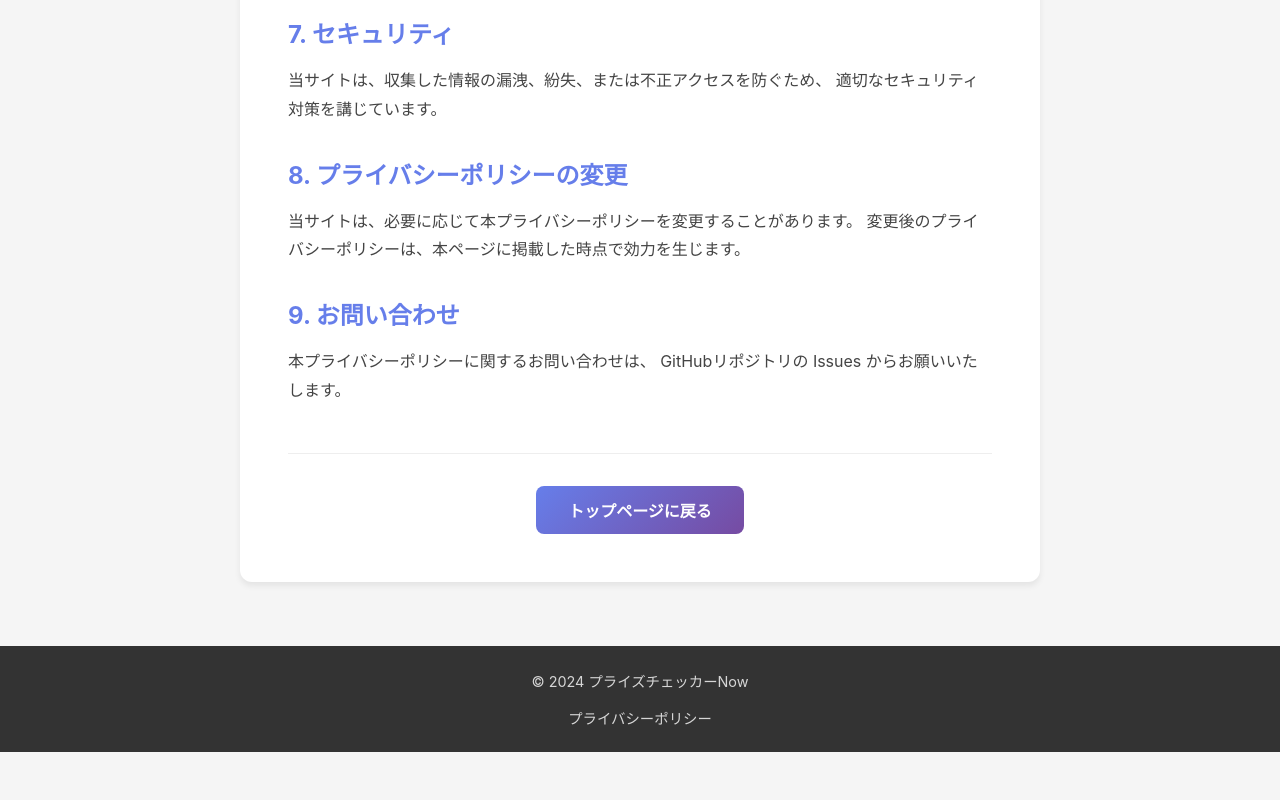
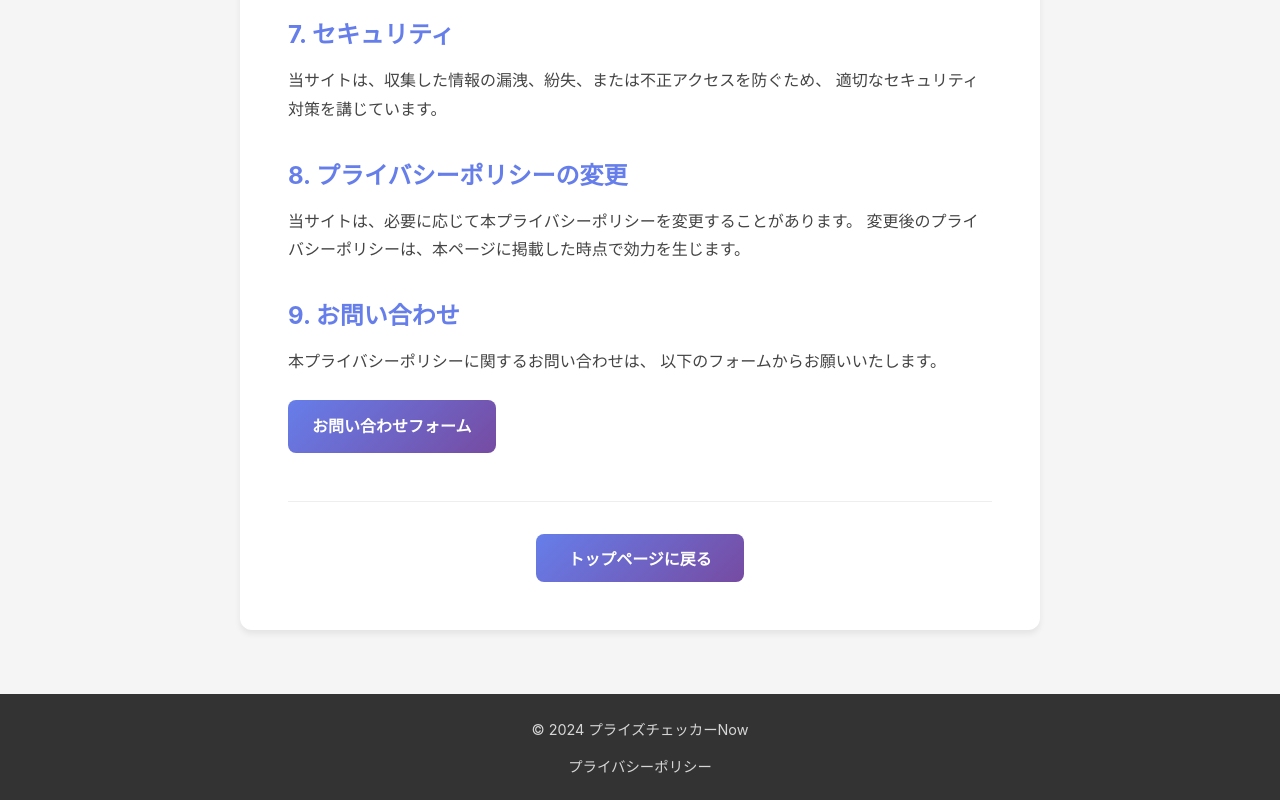
Before and after one commit to uipiki/checker-web, a React (Vite) app: page /privacy-policy in a window 1280 px wide. Shown: the part 2153-2953 px from the top of the page. Before the commit the page ends 2905 px from the top, so only its background shows below. Built offline with nearby package versions, Linux system fonts and the light colour scheme; no server answers.

Commit message:
Add Google Form contact link to Privacy Policy

```diff
--- a/src/pages/PrivacyPolicy.css
+++ b/src/pages/PrivacyPolicy.css
@@ -71,6 +71,23 @@
   color: #764ba2;
 }
 
+.contact-link {
+  display: inline-block;
+  padding: 0.75rem 1.5rem;
+  background: linear-gradient(135deg, #667eea 0%, #764ba2 100%);
+  color: white !important;
+  text-decoration: none !important;
+  border-radius: 8px;
+  font-weight: 600;
+  transition: transform 0.2s;
+  margin-top: 0.5rem;
+}
+
+.contact-link:hover {
+  transform: translateY(-2px);
+  color: white !important;
+}
+
 .back-link {
   margin-top: 3rem;
   padding-top: 2rem;
--- a/src/pages/PrivacyPolicy.jsx
+++ b/src/pages/PrivacyPolicy.jsx
@@ -110,7 +110,17 @@ const PrivacyPolicy = () => {
           <h2>9. お問い合わせ</h2>
           <p>
             本プライバシーポリシーに関するお問い合わせは、
-            GitHubリポジトリの Issues からお願いいたします。
+            以下のフォームからお願いいたします。
+          </p>
+          <p>
+            <a
+              href="https://docs.google.com/forms/d/e/1FAIpQLScgwUW_Mht79FXYvuLwh-wmN0qIEVJ54BTmydOHfM4L1GHDXw/viewform"
+              target="_blank"
+              rel="noopener noreferrer"
+              className="contact-link"
+            >
+              お問い合わせフォーム
+            </a>
           </p>
         </section>
 
```
